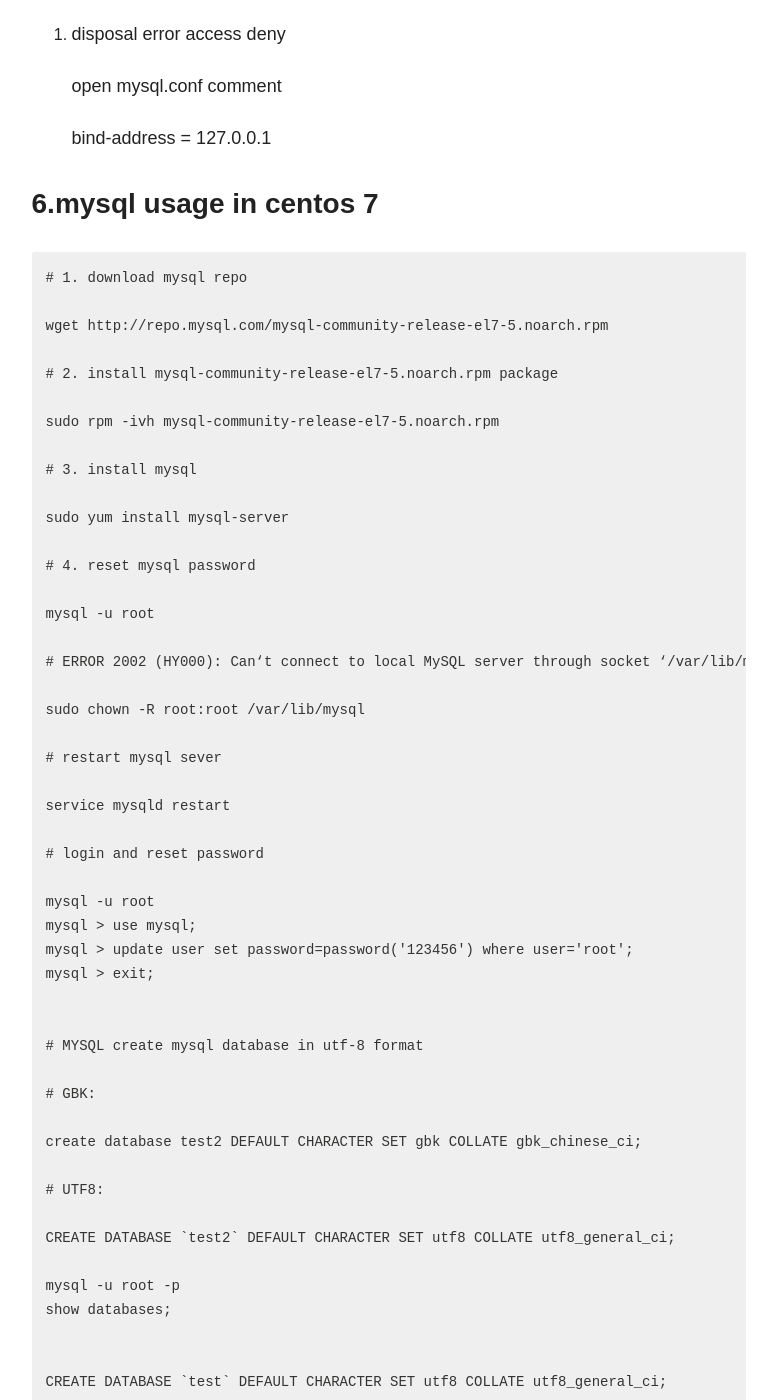
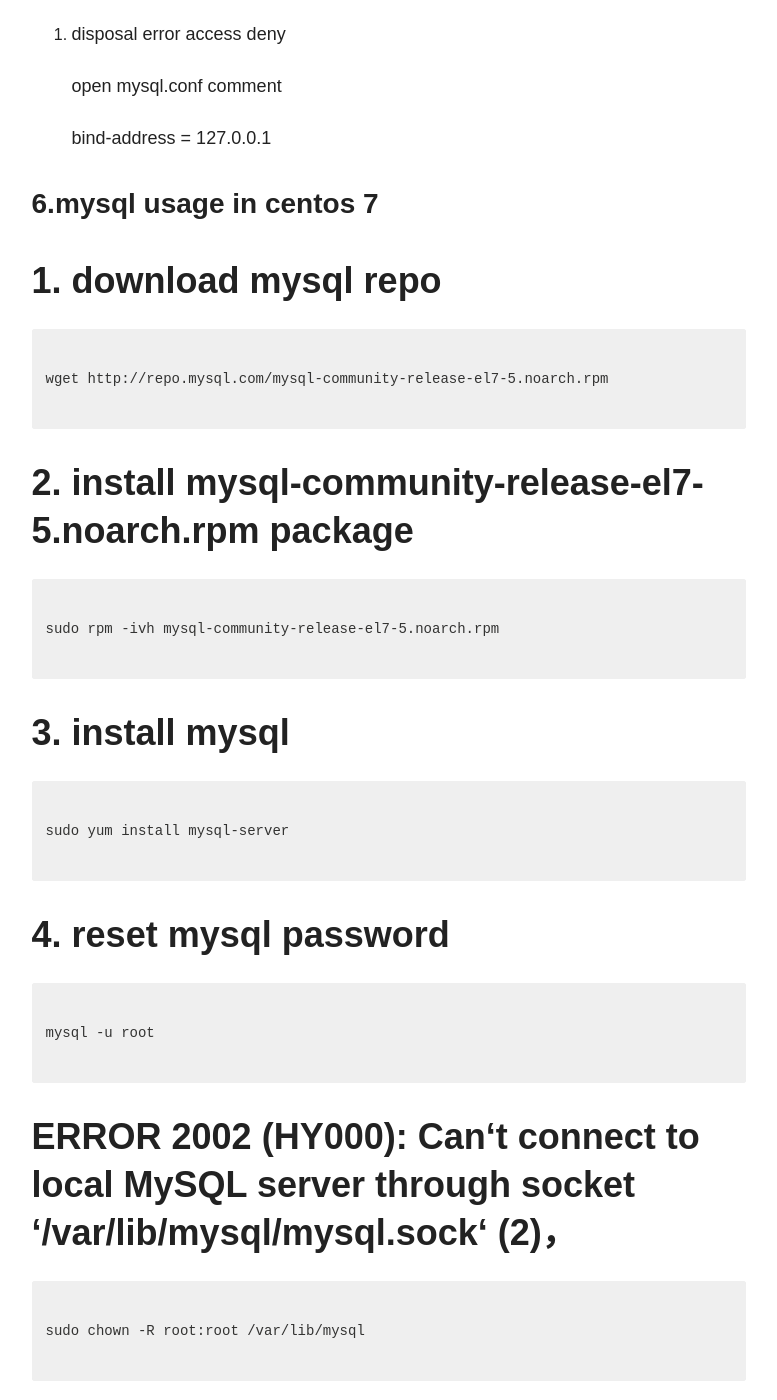
Before and after one commit to cathleya/cathleya.github.io, a Jekyll site: the page built from _posts/blog/2018-05-17-usage of mysql in centos.md, in a window 1280 px wide and 1400 px high, scrolled down 2222 px. Shown: the whole window, without its empty margins (348-1125 px from the left). Built offline with Jekyll 4.4.1, drawn with Linux system fonts in a browser that asks for light colours; nearby versions of some CDN libraries; library files that are not in the unit come from our copies; some of the changed text lies outside the part shown.

Commit message:
mysql
mysql

````diff
--- a/_posts/blog/2018-05-17-usage of mysql in centos.md
+++ b/_posts/blog/2018-05-17-usage of mysql in centos.md
@@ -96,47 +96,82 @@
 
 ### 6.mysql usage in centos 7
 
+
+# 1. download mysql repo
+
 ```
-# 1. download mysql repo
 
 wget http://repo.mysql.com/mysql-community-release-el7-5.noarch.rpm
 
+```
+
+
 # 2. install mysql-community-release-el7-5.noarch.rpm package
+
+```
 
 sudo rpm -ivh mysql-community-release-el7-5.noarch.rpm
 
+```
+
 # 3. install mysql
+
+```
 
 sudo yum install mysql-server
 
+```
+
 # 4. reset mysql password
+
+```
 
 mysql -u root
 
+```
+
 # ERROR 2002 (HY000): Can‘t connect to local MySQL server through socket ‘/var/lib/mysql/mysql.sock‘ (2)，
+
+```
 
 sudo chown -R root:root /var/lib/mysql
 
+```
+
 # restart mysql sever
+
+
+```
 
 service mysqld restart
 
+```
+
 # login and reset password
+
+```
 
 mysql -u root
 mysql > use mysql;
 mysql > update user set password=password('123456') where user='root';
 mysql > exit;
 
+```
+
 
 # MYSQL create mysql database in utf-8 format
 
 # GBK:
 
+```
+
 create database test2 DEFAULT CHARACTER SET gbk COLLATE gbk_chinese_ci;
+
+```
 
 # UTF8:
 
+```
 CREATE DATABASE `test2` DEFAULT CHARACTER SET utf8 COLLATE utf8_general_ci;
 
 mysql -u root -p
@@ -147,18 +182,24 @@
 
 Query OK, 1 row affected (0.06 sec)
 
+```
+
 
 # set database in utf-8 format
 
+```
+
 rows in set (0.07 sec)
-
 
 
 ```
 
 
+# solution of that Host is not allowed to connect to this MySQL server
 
-# solution of that Host is not allowed to connect to this MySQL server
+
+
+ ```
 
 MySQL mysql -u root -p
 
@@ -171,6 +212,11 @@
 FLUSH PRIVILEGES;
 
 
+
+ ```
+
+
+
 -------
 
 [TOC]
````
